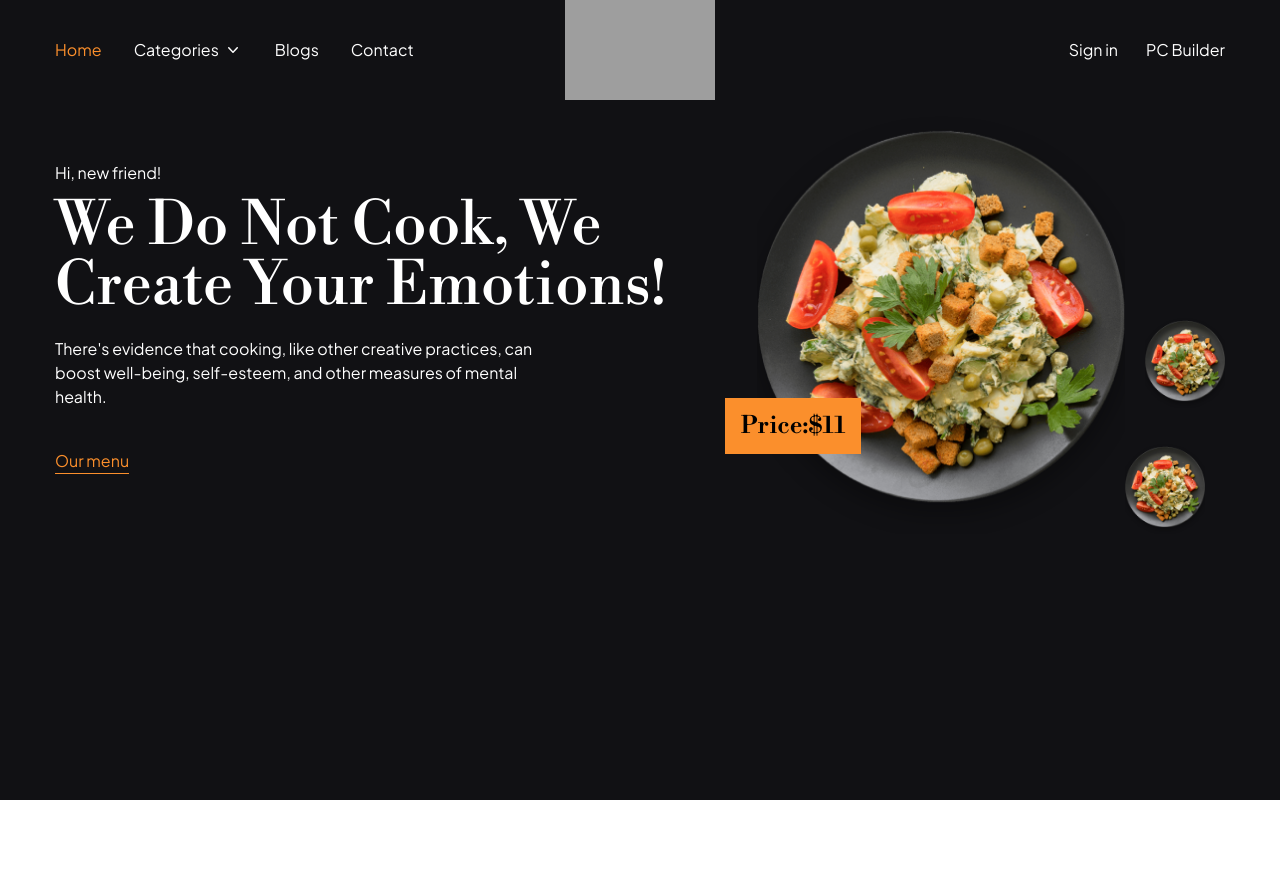
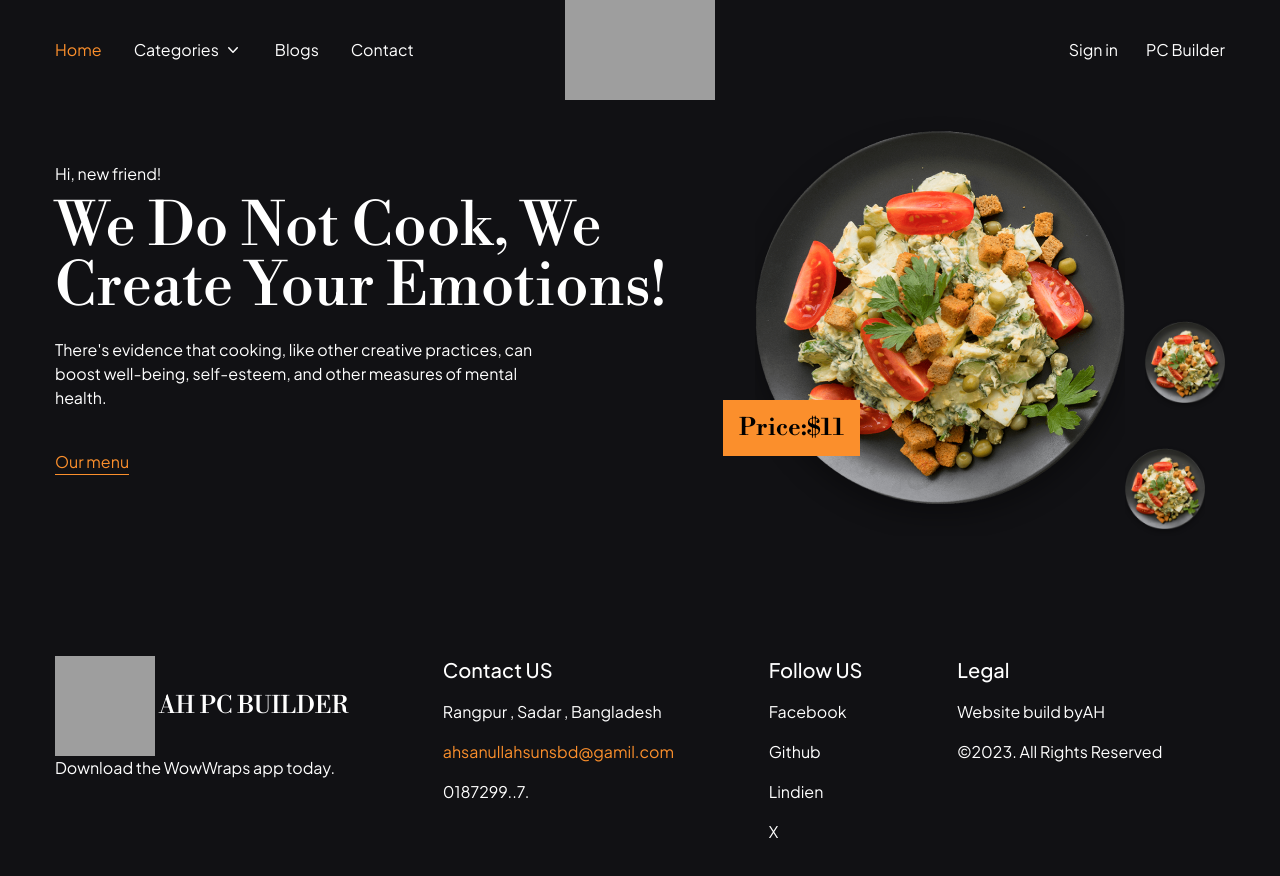
Before and after one commit to Ahsan-Ullah1871/ah-pc-builder, a Next.js app: page / in a window 1280 px wide. Shown: the top 876 px of the page. Before the commit the page ends 800 px from the top, so only its background shows below. Built offline with nearby package versions, Linux system fonts and the light colour scheme; grey boxes are pictures that could not be loaded.

Commit message:
- footer added

```diff
--- /dev/null
+++ b/components/presentation/Footer/Footer.tsx
@@ -0,0 +1,161 @@
+import Image from "next/image";
+import Link from "next/link";
+import React from "react";
+
+const Footer = () => {
+	return (
+		<div className=" max-w-project mt-20 min-h-[34px] py-10 mx-auto flex items-start   justify-start gap-8 flex-wrap  ">
+			{/* 1st */}
+			<div className=" flex-grow h-full flex flex-col  ">
+				{/* logo Image */}
+				<div className="    flex items-center justify-start gap-1">
+					<Link
+						href={"/"}
+						className=" relative w-[100px]     h-[80px] md:h-[100px]"
+					>
+						<Image
+							src={"/Images/logo.svg"}
+							alt="logo"
+							fill
+							className=" object-cover"
+						/>
+					</Link>
+					<p className=" text-2xl md:text-2xl  font-libre  capitalize text-[#fff] ">
+						AH PC BUILDER
+					</p>
+				</div>
+
+				<div className="mt-auto">
+					<p className=" text-base text-[#FFFFFF] font-jakarta">
+						Download the WowWraps app today.
+					</p>
+				</div>
+			</div>
+
+			{/* 2nd */}
+			{/* <div className="flex flex-col ">
+				<h2 className=" text-xl font-medium  text-[#fff] font-jakarta">
+					Usefull Link
+				</h2>
+
+				<div className=" flex flex-col gap-4 mt-4 ">
+					<Link
+						href={"/"}
+						className=" text-base text-[#FFFFFF] font-jakarta"
+					>
+						About us
+					</Link>
+					<Link
+						href={"/"}
+						className=" text-base text-[#FFFFFF] font-jakarta"
+					>
+						About us
+					</Link>
+					<Link
+						href={"/"}
+						className=" text-base text-[#FFFFFF] font-jakarta"
+					>
+						About us
+					</Link>
+					<Link
+						href={"/"}
+						className=" text-base text-[#FFFFFF] font-jakarta"
+					>
+						About us
+					</Link>
+					<Link
+						href={"/"}
+						className=" text-base text-[#FFFFFF] font-jakarta"
+					>
+						About us
+					</Link>
+				</div>
+			</div> */}
+			{/* 3rd */}
+			<div className=" flex-grow flex flex-col ">
+				<h2 className=" text-xl font-medium  text-[#fff] font-jakarta">
+					Contact US
+				</h2>
+
+				<div className=" flex flex-col gap-4 mt-4 ">
+					<p className=" text-base text-[#FFFFFF] font-jakarta">
+						Rangpur , Sadar , Bangladesh
+					</p>
+					<p className=" text-primary text-base font-jakarta">
+						ahsanullahsunsbd@gamil.com
+					</p>
+					<p className=" text-white text-base font-jakarta">
+						0187299..7.
+					</p>
+				</div>
+			</div>
+
+			{/* 4th */}
+			<div className="  flex-grow flex flex-col ">
+				<h2 className=" text-xl font-medium  text-[#fff] font-jakarta">
+					Follow US
+				</h2>
+
+				<div className=" flex flex-col gap-4 mt-4 ">
+					<Link
+						href={
+							"https://www.facebook.com/Ahsan1871/"
+						}
+						className=" text-base text-[#FFFFFF] font-jakarta"
+					>
+						Facebook
+					</Link>
+					<Link
+						href={
+							"https://github.com/Ahsan-Ullah1871"
+						}
+						className=" text-base text-[#FFFFFF] font-jakarta"
+					>
+						Github
+					</Link>
+					<Link
+						href={
+							"https://www.linkedin.com/in/ah1871/"
+						}
+						className=" text-base text-[#FFFFFF] font-jakarta"
+					>
+						Lindien
+					</Link>
+					<Link
+						href={
+							"https://twitter.com/ahsanullah1871"
+						}
+						className=" text-base text-[#FFFFFF] font-jakarta"
+					>
+						X
+					</Link>
+				</div>
+			</div>
+
+			{/* 5th */}
+			<div className="  flex-grow flex flex-col ">
+				<h2 className=" text-xl font-medium  text-[#fff] font-jakarta">
+					Legal
+				</h2>
+
+				<div className=" flex flex-col gap-4 mt-4 ">
+					<p className=" text-base text-[#FFFFFF] font-jakarta">
+						Website build by
+						<a
+							href="https://github.com/Ahsan-Ullah1871"
+							target="_blank"
+						>
+							AH
+						</a>
+					</p>
+
+					<p className=" text-white text-base font-jakarta">
+						©2023. All Rights Reserved
+					</p>
+				</div>
+			</div>
+		</div>
+	);
+};
+
+export default Footer;
--- a/components/presentation/HeroBanners/HeroBanner.tsx
+++ b/components/presentation/HeroBanners/HeroBanner.tsx
@@ -21,7 +21,7 @@ const HeroBanner = () => {
 				</button>
 			</div>
 			{/* image */}
-			<div className=" flex-grow flex flex-col sm:flex-row sm:items-end">
+			<div className=" flex-grow md:flex-none flex flex-col sm:flex-row sm:items-end">
 				<div className="relative">
 					{/* Main image */}
 					<Image
@@ -31,7 +31,7 @@ const HeroBanner = () => {
 						alt="test"
 					/>
 					{/* price tag */}
-					<p className="bg-[#FB8F2C] px-4 py-3  text-2xl  font-semibold font-libre absolute  bottom-20 -left-8">
+					<p className="bg-[#FB8F2C] px-4 py-3  text-2xl  font-semibold font-libre absolute  bottom-20  sm:-left-8">
 						Price:$11
 					</p>
 				</div>
--- a/pages/_app.tsx
+++ b/pages/_app.tsx
@@ -1,3 +1,4 @@
+import Footer from "@/components/presentation/Footer/Footer";
 import Header from "@/components/presentation/Header/Header";
 import "@/styles/globals.css";
 import type { AppProps } from "next/app";
@@ -24,6 +25,7 @@ export default function App({ Component, pageProps }: AppProps) {
 		>
 			<Header />
 			<Component {...pageProps} />
+			<Footer />
 		</main>
 	);
 }
--- a/tailwind.config.js
+++ b/tailwind.config.js
@@ -13,6 +13,7 @@ module.exports = {
 			colors: {
 				grey: "#55504C",
 				dark: "#121110",
+				primary: "#FB8F2C",
 			},
 			fontFamily: {
 				libre: ["var(--font-libre-bodoni)"],
```
